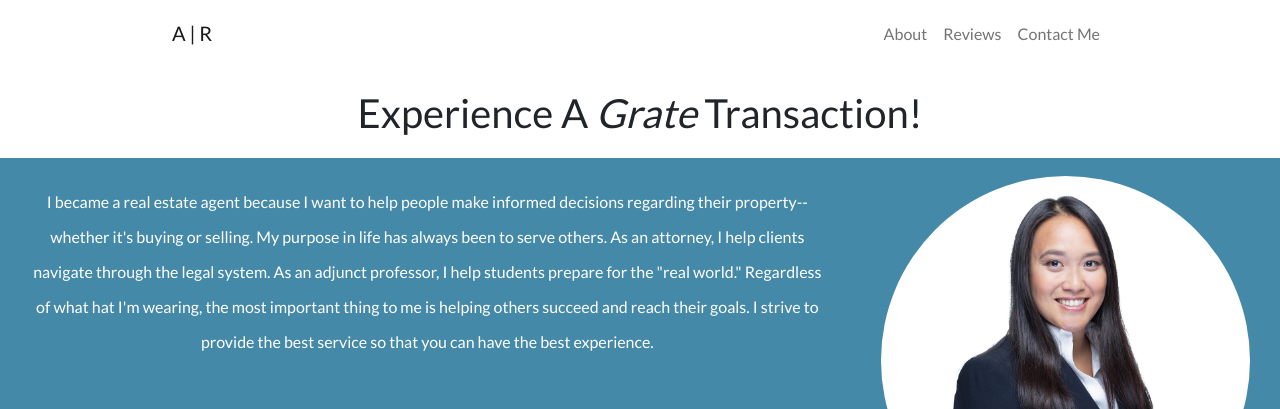
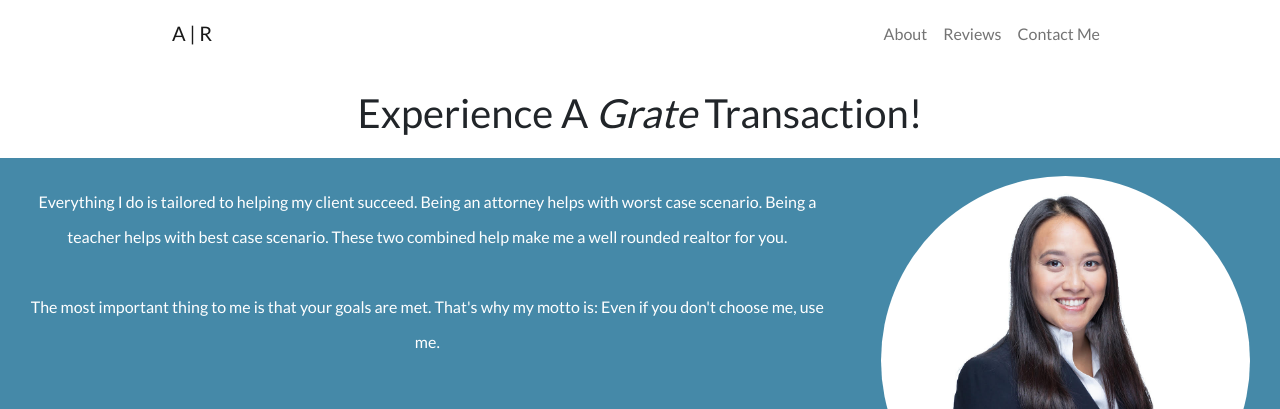
Before and after one commit to essbee808/april-realty, a React (Create React App) app: page / in a window 1280 px wide. Shown: the top 409 px of the page. Built offline with nearby package versions, Linux system fonts and the light colour scheme.

Commit message:
Create welcome section

```diff
--- a/src/components/home/Home.jsx
+++ b/src/components/home/Home.jsx
@@ -6,18 +6,17 @@ import React from 'react'
 // import Profile from '../../assets/profile.jpg'
 // import Image from 'react-bootstrap/Image'
 
-import About from '../about/About'
+import Welcome from '../welcome/Welcome'
 import Contact from '../contact/Contact'
-import Gallery from '../gallery/Gallery'
 import Reviews from '../reviews/Reviews'
 
 const Home = () => {
   return (
       <div>
-        <About />
+        <Welcome />
         {/* <Gallery /> */}
         <Reviews />
-        <Contact />
+
       </div>
 
   )
--- /dev/null
+++ b/src/components/welcome/Welcome.jsx
@@ -0,0 +1,46 @@
+import React from 'react'
+import Container from 'react-bootstrap/Container'
+import Col from 'react-bootstrap/Col'
+import Row from 'react-bootstrap/Row'
+
+import Profile from '../../assets/profile.jpg'
+import Image from 'react-bootstrap/Image'
+
+const Welcome = () => {
+  return (
+    <Container fluid>
+        <h1 className="heading">Experience A <i>Grate</i> Transaction!</h1>
+
+          <Row className="row-test">
+              <Col sm={8} className="info">
+
+                <div className="fs-6 fw-light">
+                  <p className="text-center">
+                    Everything I do is tailored to helping my client succeed. Being an attorney
+                    helps with worst case scenario. Being a teacher helps with best case scenario.
+                    These two combined help make me a well rounded realtor for you.
+                  </p><br/>
+                  <p className="text-center">The most important thing to me is that your goals are met. That's why my motto
+                    is: Even if you don't choose me, use me.
+                  </p>
+                </div>
+              </Col>
+              <Col sm={4}>
+                <Image src={Profile} alt="Profile photo" roundedCircle className="p-3"/>
+                <h3 className="fs-3 text-center">April Macaraeg, Esq.</h3>
+                <h6 className="fs-5 text-center">Grate Real Estate</h6>
+                  <p className="text-center">Broker Associate/Realtor®</p>
+                  <p className="text-center">DRE# 02094285</p>
+              </Col>
+          </Row>
+          {/* <Row>
+            <div className="aspect-w-16 aspect-h-9">
+                  <iframe src="https://player.vimeo.com/video/864134934?badge=0&amp;autopause=0&amp;player_id=0&amp;app_id=58479" frameborder="0" allow="autoplay; fullscreen; picture-in-picture" title="Grate Real Estate Promo Video"></iframe>
+            </div>
+            <script src="https://player.vimeo.com/api/player.js"></script>
+          </Row> */}
+      </Container>
+  )
+}
+
+export default Welcome
```
